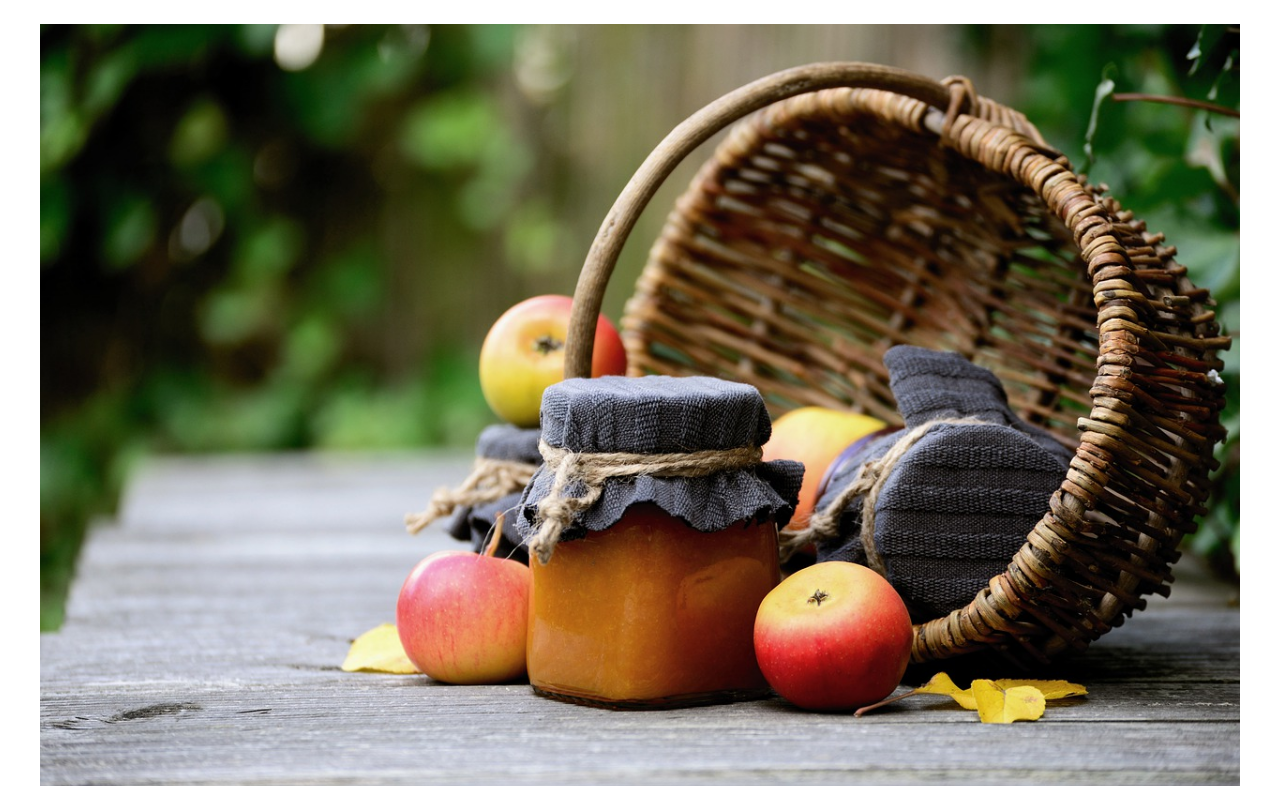
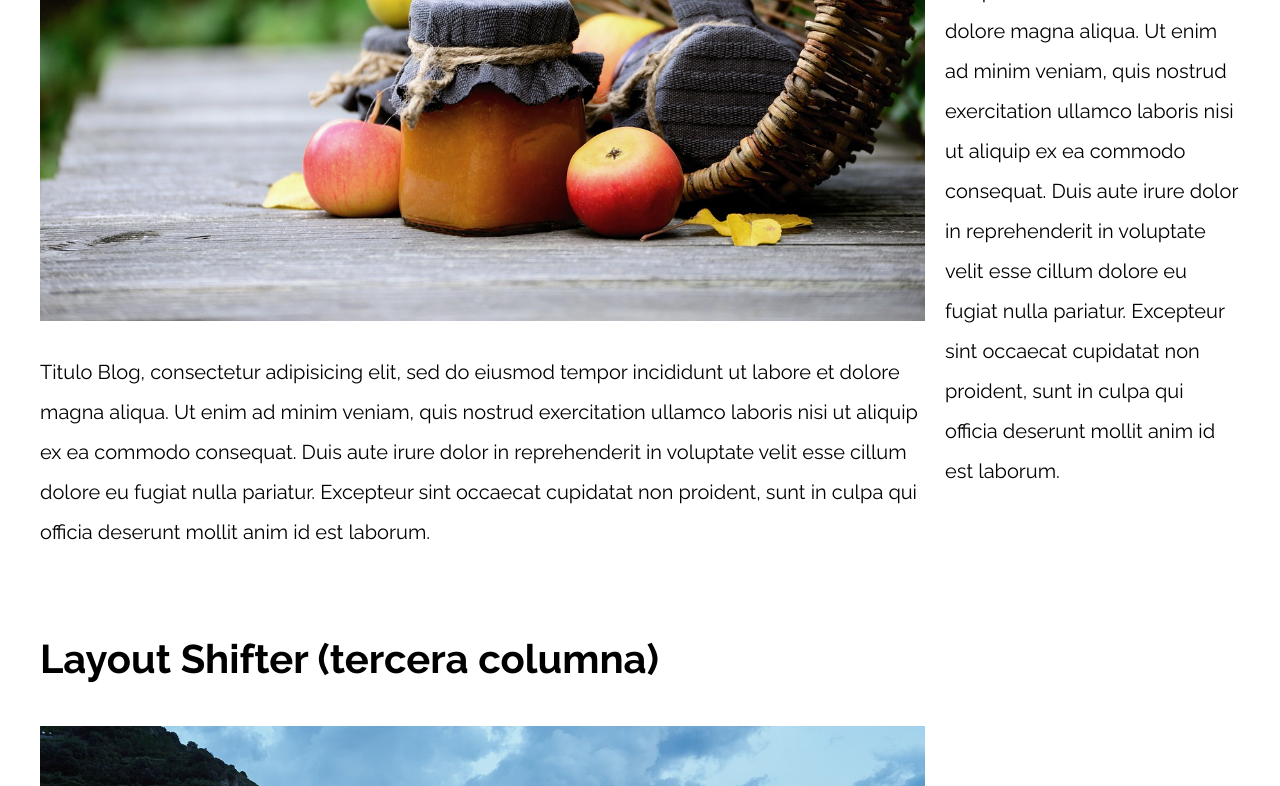
Before and after one commit to PabloAnv/PatronesRWD, a plain HTML site: page 11-layout_shifter_css_grid/index.html in a window 1280 px wide. Shown: the part 403-1189 px from the top of the page. Drawn offline with nearby package versions, Linux system fonts and the light colour scheme.

Commit message:
Layout Shifter CSS Grid

```diff
--- a/11-layout_shifter_css_grid/css/styles.css
+++ b/11-layout_shifter_css_grid/css/styles.css
@@ -49,3 +49,51 @@ p {
 
 
 /** CODIGO AQUI **/
+
+@media(min-width: 768px) {
+    .layout-shifter {
+        display: grid;
+        grid-template-areas: "contenido"
+                             "inferior";
+    }
+
+    .sidebar {
+        grid-area: inferior;
+    }
+
+    .contenido-principal {
+        grid-area: contenido;
+        display: grid;
+        grid-template-areas: "entrada1 entrada2";
+        grid-template-columns: repeat(2, 1fr);
+    }
+}
+
+@media (min-width: 992px) {
+    .layout-shifter {
+
+        grid-template-areas: "contenido sidebar";
+        grid-template-columns: 3fr 1fr;
+        column-gap: 2rem;
+    }
+
+    .sidebar {
+        grid-area: sidebar;
+    }
+
+    .contenido-principal {
+        grid-area: contenido;
+        grid-template-areas: "entrada1"
+                             "entrada2";
+        grid-template-columns: unset;
+        row-gap: 2rem;
+    }
+
+    .entrada1{
+        grid-area: entrada1;
+    }
+
+    .entrada2{
+        grid-area: entrada2;
+    }
+}
--- a/11-layout_shifter_css_grid/index.html
+++ b/11-layout_shifter_css_grid/index.html
@@ -12,8 +12,8 @@
 
 <body>
 
-    <div class="contenedor">
-        <aside>
+    <div class="contenedor layout-shifter">
+        <aside class="sidebar">
             <h1>Titulo Blog (primera columna)</h1>
             <p>
                 Titulo Blog, consectetur adipisicing elit, sed do eiusmod tempor incididunt ut labore et dolore magna aliqua. Ut enim ad minim veniam, quis nostrud exercitation ullamco laboris nisi ut aliquip ex ea commodo consequat. Duis aute irure dolor in reprehenderit
@@ -21,8 +21,8 @@
             </p>
         </aside>
 
-        <main>
-            <article class="entrada-blog">
+        <main class="contenido-principal">
+            <article class="entrada-blog entrada1">
                 <h1>Layout Shifter (segunda columna)</h1>
                 <img src="img/imagen1.jpg">
                 <p>
@@ -31,7 +31,7 @@
                 </p>
             </article>
 
-            <article class="entrada-blog">
+            <article class="entrada-blog entrada2">
                 <h1>Layout Shifter (tercera columna)</h1>
                 <img src="img/imagen2.jpg">
                 <p>
```
